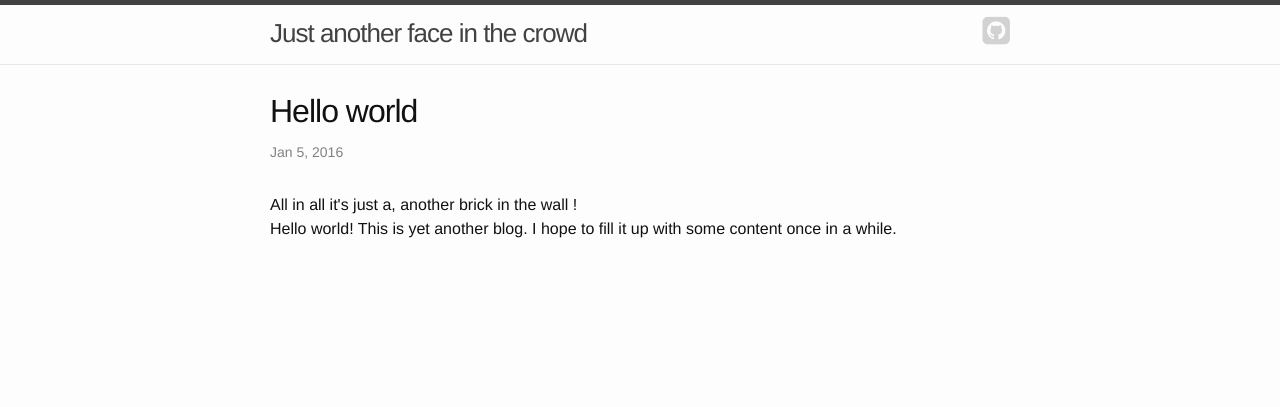
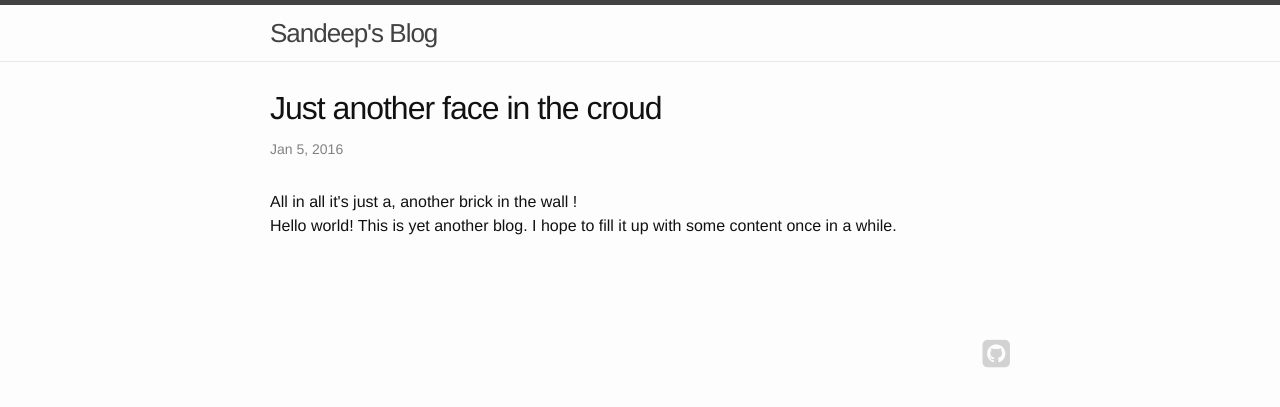
Before and after one commit to sa77/sa77.github.io, a Jekyll site: the page built from _posts/2016-01-05-another-face-in-the-crowd.html, in a window 1280 px wide. Shown: the top 407 px of the page. Built offline with Jekyll 4.4.1, drawn with Linux system fonts in a browser that asks for light colours; nearby versions of some CDN libraries.

Commit message:
title fixes

```diff
--- a/_config.yml
+++ b/_config.yml
@@ -1,11 +1,13 @@
 # Site settings
-title: Just another face in the crowd
+title: Sandeep's Blog
 email: sa77
-description: > # this means to ignore newlines until "baseurl:"
-  Some description.
+description: Just another jekyll blog
 baseurl: "" # the subpath of your site, e.g. /blog/
 url: "http://yourdomain.com" # the base hostname & protocol for your site
 github_username:  sa77
 
 # Build settings
 markdown: kramdown
+
+gems:
+- jekyll-feed
--- a/_includes/footer.html
+++ b/_includes/footer.html
@@ -1,3 +1,11 @@
-<footer class="site-footer">
-
+<footer class="site-footer wrapper">
+  <ul class='social-media-list'>
+    {% if site.github_username %}
+      <li>
+        <a href="https://github.com/{{ site.github_username }}">
+          <span><i class='fa fa-2x fa-github-square'></i></span>
+        </a>
+      </li>
+    {% endif %}
+  </ul>
 </footer>
--- a/_includes/header.html
+++ b/_includes/header.html
@@ -4,23 +4,9 @@
 
     <a class="site-title" href="{{ site.baseurl }}/">{{ site.title }}</a>
 
-    <ul class='social-media-list'>
-      {% if site.github_username %}
-        <li>
-          <a href="https://github.com/{{ site.github_username }}">
-            <span><i class='fa fa-2x fa-github-square'></i></span>
-          </a>
-        </li>
-      {% endif %}
-    </ul>
-
     <nav class="site-nav">
       <a href="#" class="menu-icon">
-        <svg viewBox="0 0 18 15">
-          <path fill="#424242" d="M18,1.484c0,0.82-0.665,1.484-1.484,1.484H1.484C0.665,2.969,0,2.304,0,1.484l0,0C0,0.665,0.665,0,1.484,0 h15.031C17.335,0,18,0.665,18,1.484L18,1.484z"/>
-          <path fill="#424242" d="M18,7.516C18,8.335,17.335,9,16.516,9H1.484C0.665,9,0,8.335,0,7.516l0,0c0-0.82,0.665-1.484,1.484-1.484 h15.031C17.335,6.031,18,6.696,18,7.516L18,7.516z"/>
-          <path fill="#424242" d="M18,13.516C18,14.335,17.335,15,16.516,15H1.484C0.665,15,0,14.335,0,13.516l0,0 c0-0.82,0.665-1.484,1.484-1.484h15.031C17.335,12.031,18,12.696,18,13.516L18,13.516z"/>
-        </svg>
+        <i class="fa fa-bars"></i>
       </a>
 
       <div class="trigger">
--- a/_posts/2016-01-05-another-face-in-the-crowd.html
+++ b/_posts/2016-01-05-another-face-in-the-crowd.html
@@ -1,6 +1,6 @@
 ---
 layout: post
-title:  "Hello world"
+title:  "Just another face in the croud"
 ---
 
 <p>
```
